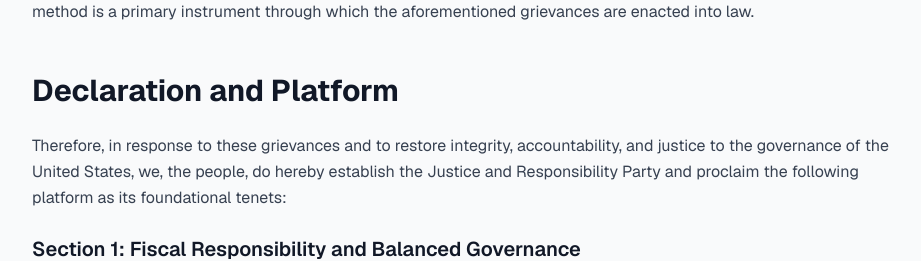
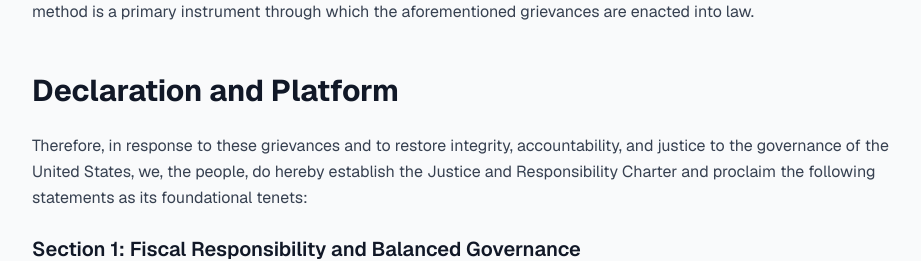
Before and after one commit to LittleSeneca/justice-and-responsiblity, a Next.js app: page / in a window 1280 px wide. Shown: the part 1940-2201 px from the top of the page, without its empty margins (176-1097 px from the left). Built offline with nearby package versions, Linux system fonts and the light colour scheme; no server answers; the database is empty.

Commit message:
Update HomePage text to reflect the establishment of the Justice and Responsibility Charter and clarify foundational tenets

```diff
--- a/app/page.tsx
+++ b/app/page.tsx
@@ -323,8 +323,8 @@ export default function HomePage() {
             <h2 className="text-3xl font-bold text-gray-900 mb-6">Declaration and Platform</h2>
             <p className="text-gray-700 leading-relaxed mb-6">
               Therefore, in response to these grievances and to restore integrity, accountability, and justice to the
-              governance of the United States, we, the people, do hereby establish the Justice and Responsibility Party
-              and proclaim the following platform as its foundational tenets:
+              governance of the United States, we, the people, do hereby establish the Justice and Responsibility Charter
+              and proclaim the following statements as its foundational tenets:
             </p>
 
             <div className="space-y-8">
```
